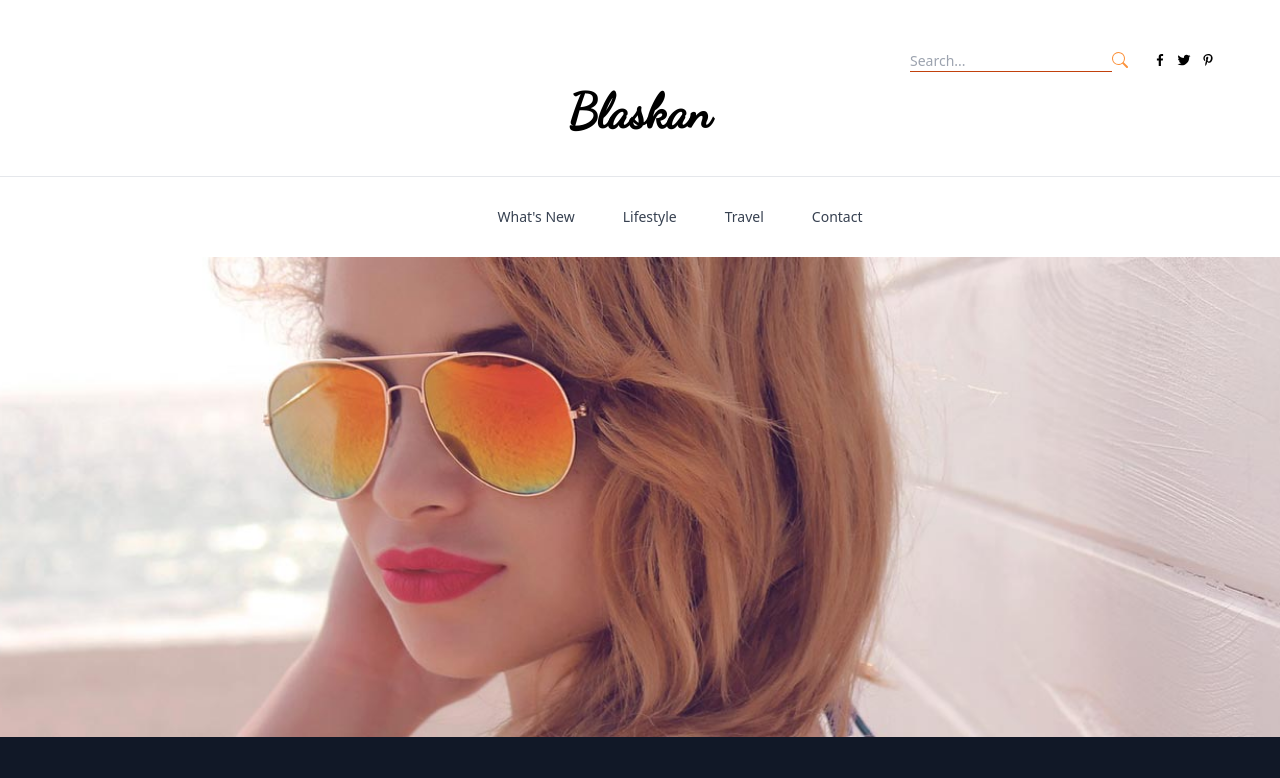
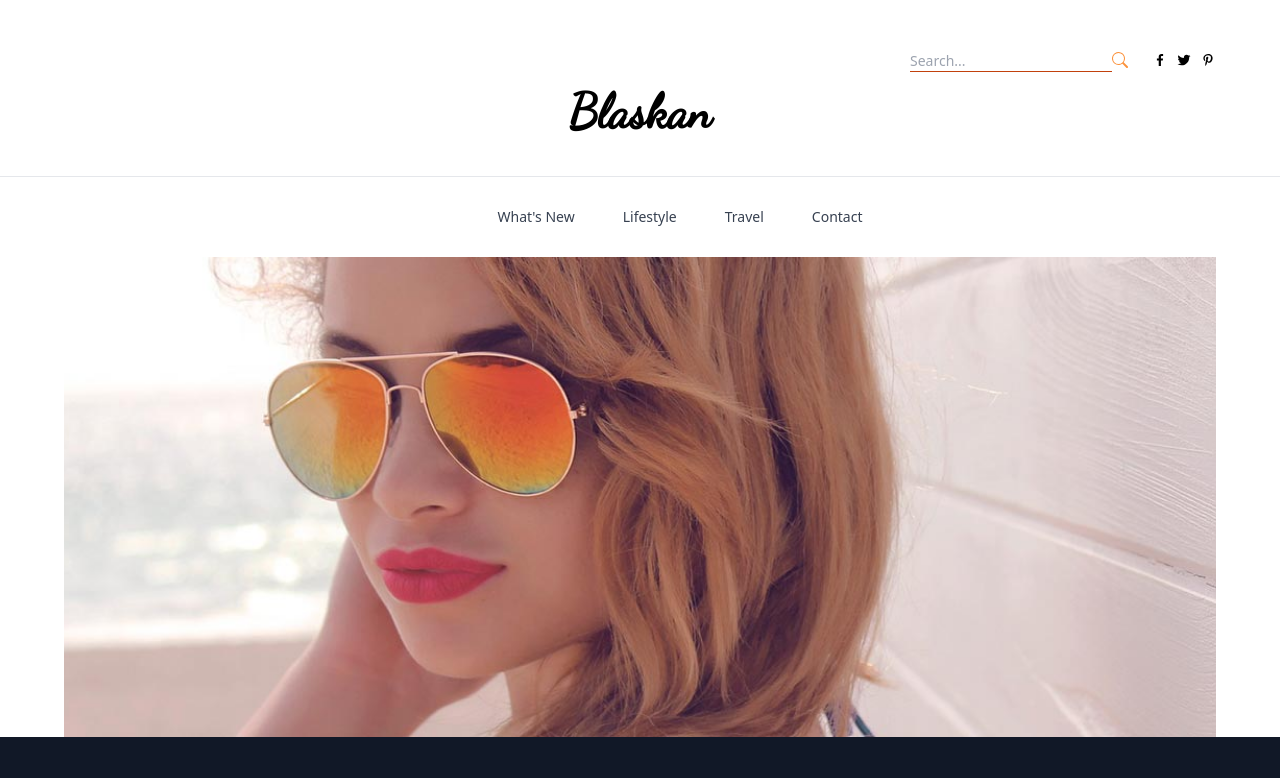
Before and after one commit to IrfanAshraf-pro/Blaskan_tailwindcss, a Next.js app: page /components/Header in a window 1280 px wide. Shown: the top 778 px of the page. Built offline with nearby package versions, Linux system fonts and the light colour scheme.

Commit message:
set header image on xxl screens

```diff
--- a/app/components/Header/page.jsx
+++ b/app/components/Header/page.jsx
@@ -4,7 +4,7 @@ import HImage from '../../assests/custom-header.jpg'
 
 const Header = () => {
     return (
-        <div className=''>
+        <div className='max-w-6xl mx-auto'>
             <div className="">
                 <Image src={HImage} alt='Header imge ' className='header-image md:header-image-lg object-cover ' />
             </div>
```
